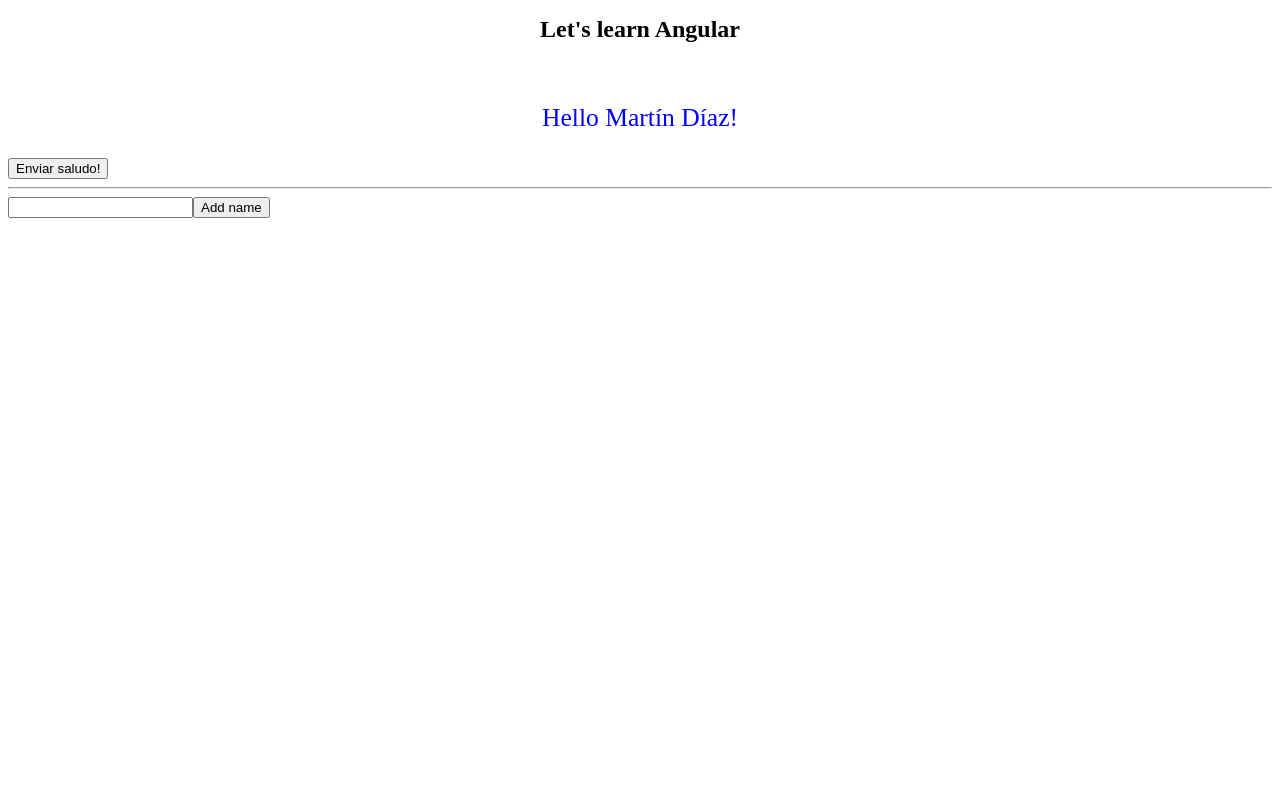
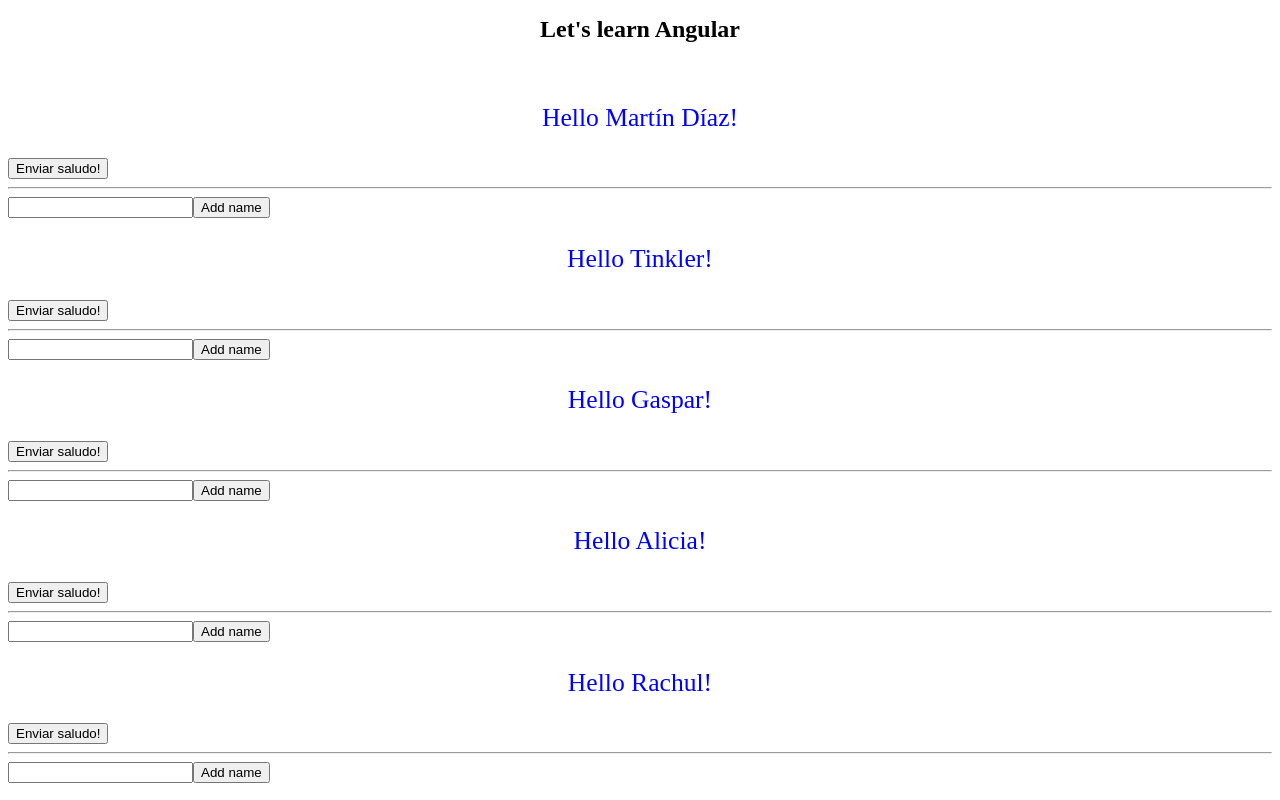
Before and after one commit to magadiflo/fundamentos-angular, an Angular app: page / in a window 1280 px wide. Built offline with nearby package versions, Linux system fonts and the light colour scheme.

Commit message:
Reutilización de componentes

```diff
--- a/src/app/app.component.html
+++ b/src/app/app.component.html
@@ -4,4 +4,12 @@
         class="text-center">Let's learn Angular</h1>
     <div [class.hidden]="myHelloComponent.inputName.length == 0">Writting '{{myHelloComponent.inputName}}' in HelloComponent</div>
     <app-hello #myHelloComponent [name]="myName" (sayHello)="onSayHello($event)"></app-hello>
+
+    <app-hello name="Tinkler"></app-hello>
+
+    <app-hello name="Gaspar"></app-hello>
+
+    <app-hello name="Alicia"></app-hello>
+
+    <app-hello name="Rachul"></app-hello>
 </div>
```
